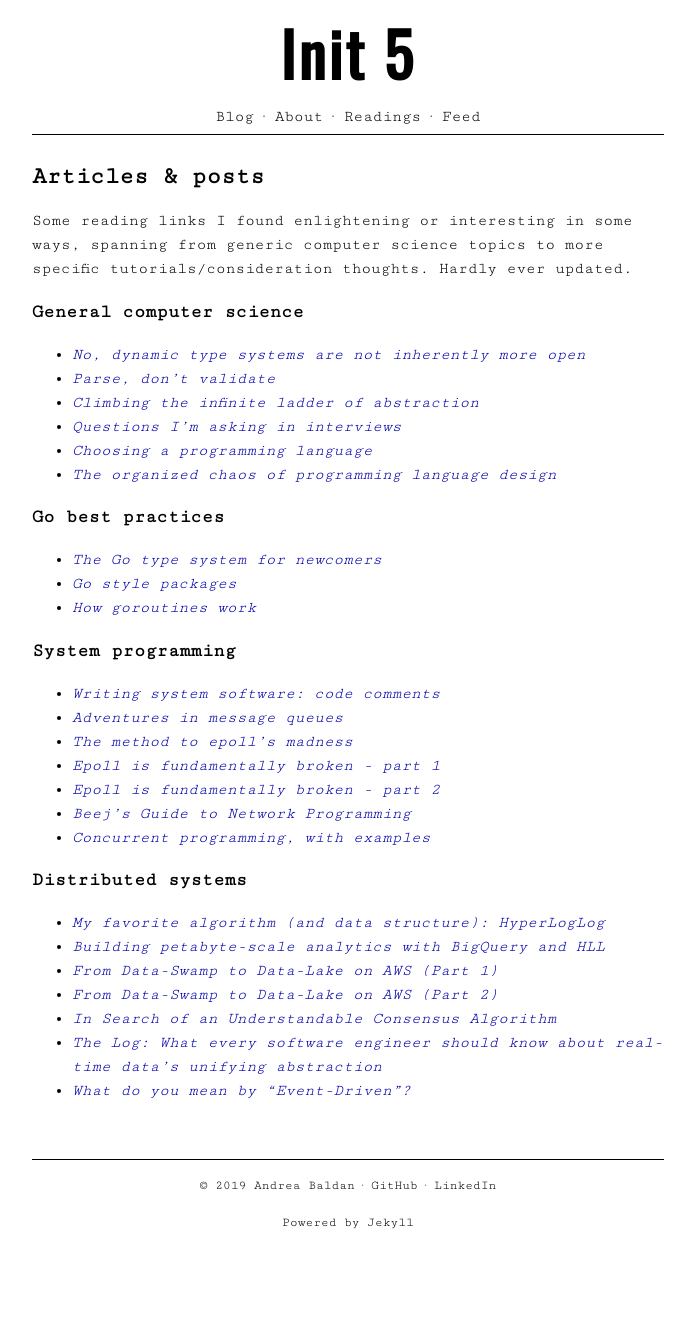
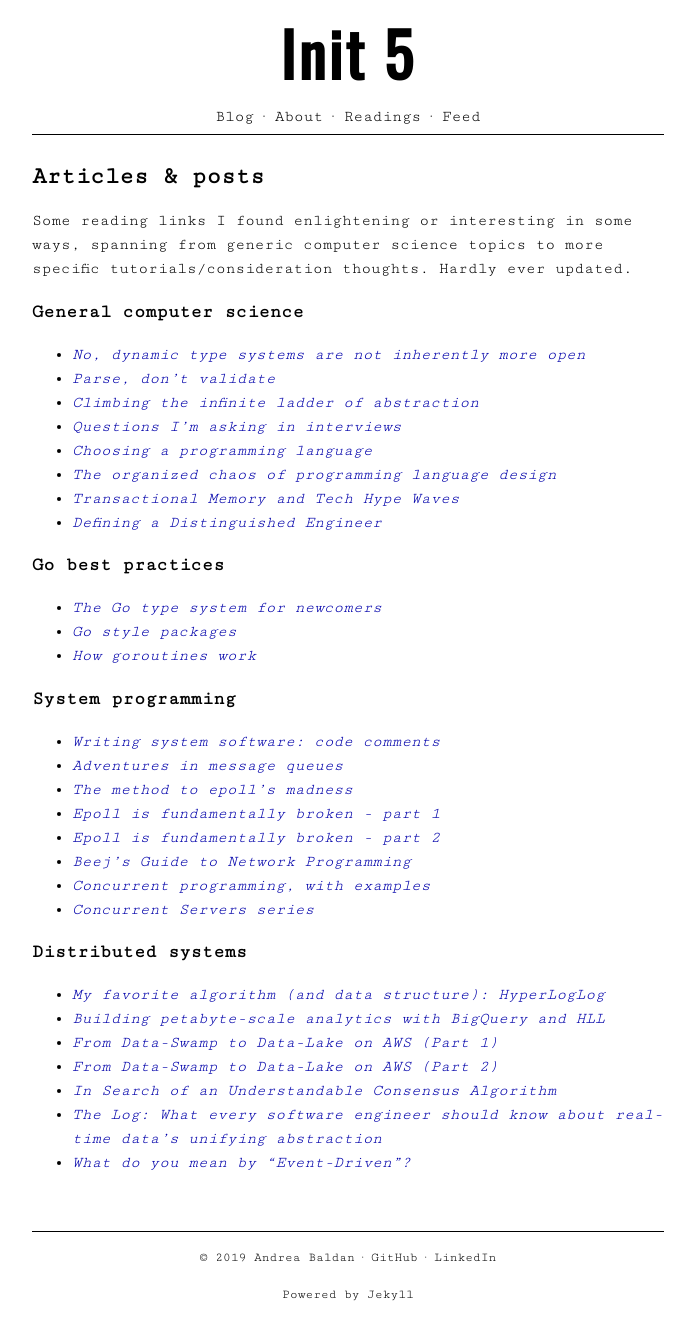
Before and after one commit to codepr/codepr.github.io, a Jekyll site: the page built from readings.md, in a window 1280 px wide. Shown: the whole page, without its empty margins (292-975 px from the left). Built offline with Jekyll 4.4.1, drawn with Linux system fonts in a browser that asks for light colours; before the commit the page ends 1266 px from its top, so only the background shows below that.

Commit message:
Add 2 links to readings section

```diff
--- a/readings.md
+++ b/readings.md
@@ -17,6 +17,8 @@ thoughts. Hardly ever updated.
 - [Questions I'm asking in interviews](https://jvns.ca/blog/2013/12/30/questions-im-asking-in-interviews/)
 - [Choosing a programming language](https://thesquareplanet.com/blog/choosing-a-programming-language/)
 - [The organized chaos of programming language design](https://medium.com/coinmonks/the-organized-chaos-of-programming-language-design-1e0a95067afb)
+- [Transactional Memory and Tech Hype Waves](https://blog.jessfraz.com/post/transactional-memory-and-tech-hype-waves/)
+- [Defining a Distinguished Engineer](https://blog.jessfraz.com/post/defining-a-distinguished-engineer/)
 
 ### Go best practices
 
@@ -33,6 +35,7 @@ thoughts. Hardly ever updated.
 - [Epoll is fundamentally broken - part 2](https://idea.popcount.org/2017-03-20-epoll-is-fundamentally-broken-22/)
 - [Beej's Guide to Network Programming](https://beej.us/guide/bgnet/html/)
 - [Concurrent programming, with examples](https://begriffs.com/posts/2020-03-23-concurrent-programming.html)
+- [Concurrent Servers series](https://eli.thegreenplace.net/2017/concurrent-servers-part-1-introduction/)
 
 ### Distributed systems
 
```
